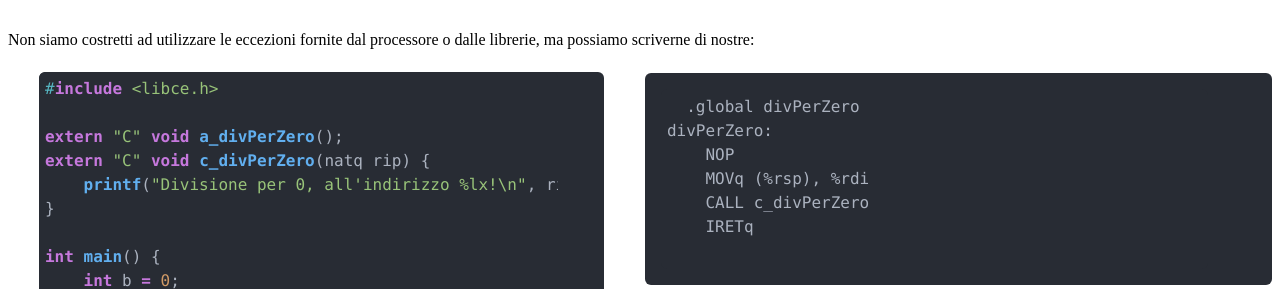
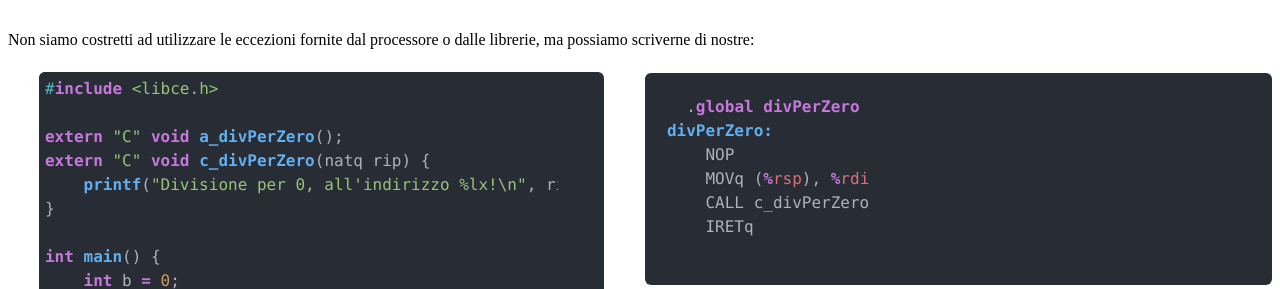
Before and after one commit to Gabriele-D-Cambria/Appunti-Calcolatori-Elettronici-2024-2025, a Jekyll site: the page built from Eccezioni.md, in a window 1280 px wide. Shown: the part 1037-1326 px from the top of the page. Built offline with Jekyll 4.4.1, drawn with Linux system fonts in a browser that asks for light colours; nearby versions of some CDN libraries; our own code applies the rules of GitHub Pages for plain Markdown files; part of the change alters nothing that is shown.

```diff
--- a/_layouts/default.html
+++ b/_layouts/default.html
@@ -28,6 +28,11 @@
                     }
                 }
             });
+
+            // Crea un alias per x86asm che usa la grammatica NASM
+            if (window.Prism && Prism.languages.nasm) {
+                Prism.languages.x86asm = Prism.languages.nasm;
+            }
 
             // Riapplica Prism dopo aver aggiunto le classi
             if (window.Prism) {
@@ -145,7 +150,13 @@
     <script src="https://cdnjs.cloudflare.com/ajax/libs/prism/1.29.0/components/prism-c.min.js"></script>
     <!-- Poi carica C++ che dipende da C -->
     <script src="https://cdnjs.cloudflare.com/ajax/libs/prism/1.29.0/components/prism-cpp.min.js"></script>
+    <!-- Assembly x86 (NASM syntax) -->
+    <script src="https://cdnjs.cloudflare.com/ajax/libs/prism/1.29.0/components/prism-nasm.min.js"></script>
     <!-- Verilog dovrebbe funzionare da solo -->
     <script src="https://cdnjs.cloudflare.com/ajax/libs/prism/1.29.0/components/prism-verilog.min.js"></script>
+    <!-- Bash/Shell scripting -->
+    <script src="https://cdnjs.cloudflare.com/ajax/libs/prism/1.29.0/components/prism-bash.min.js"></script>
+    <!-- Log files -->
+    <script src="https://cdnjs.cloudflare.com/ajax/libs/prism/1.29.0/components/prism-log.min.js"></script>
 </body>
 </html>
```
